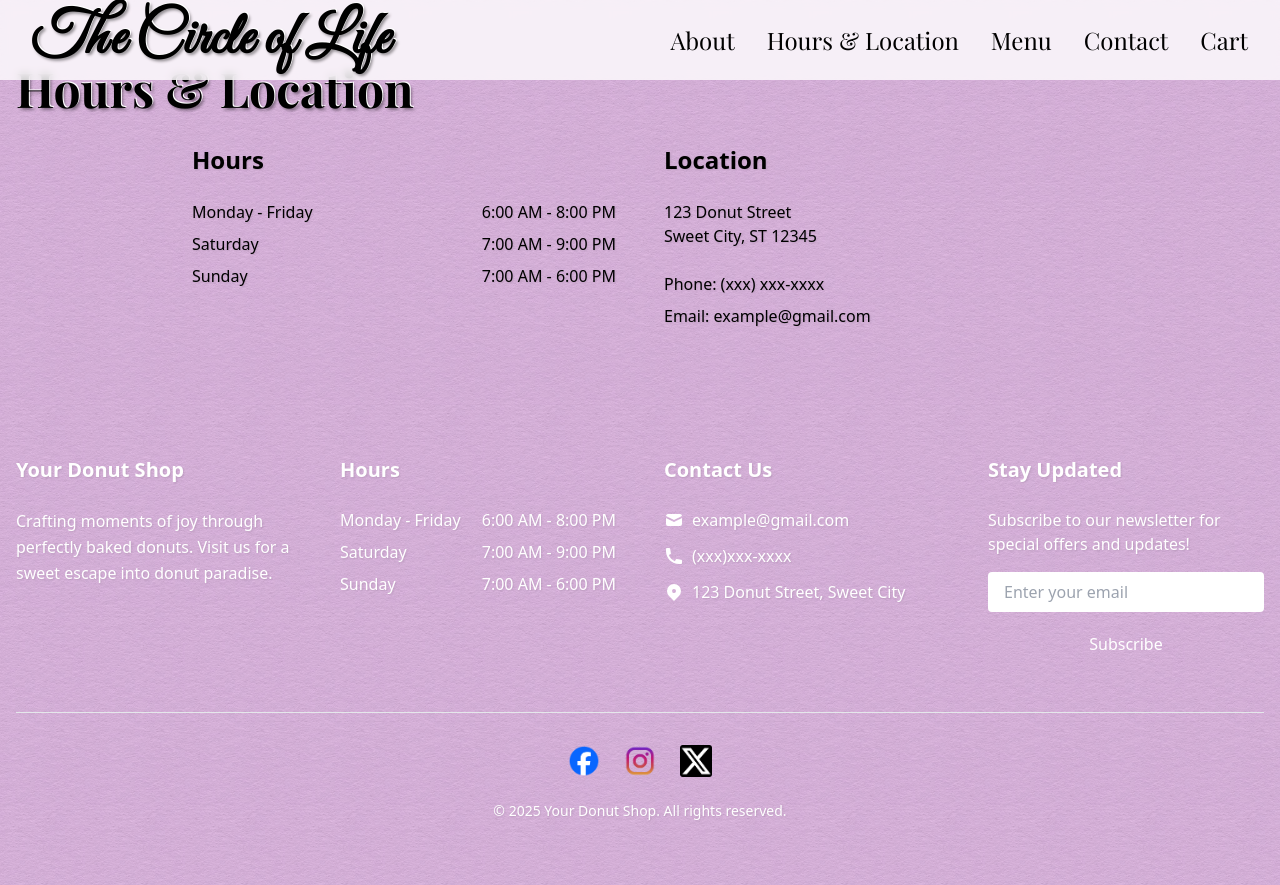
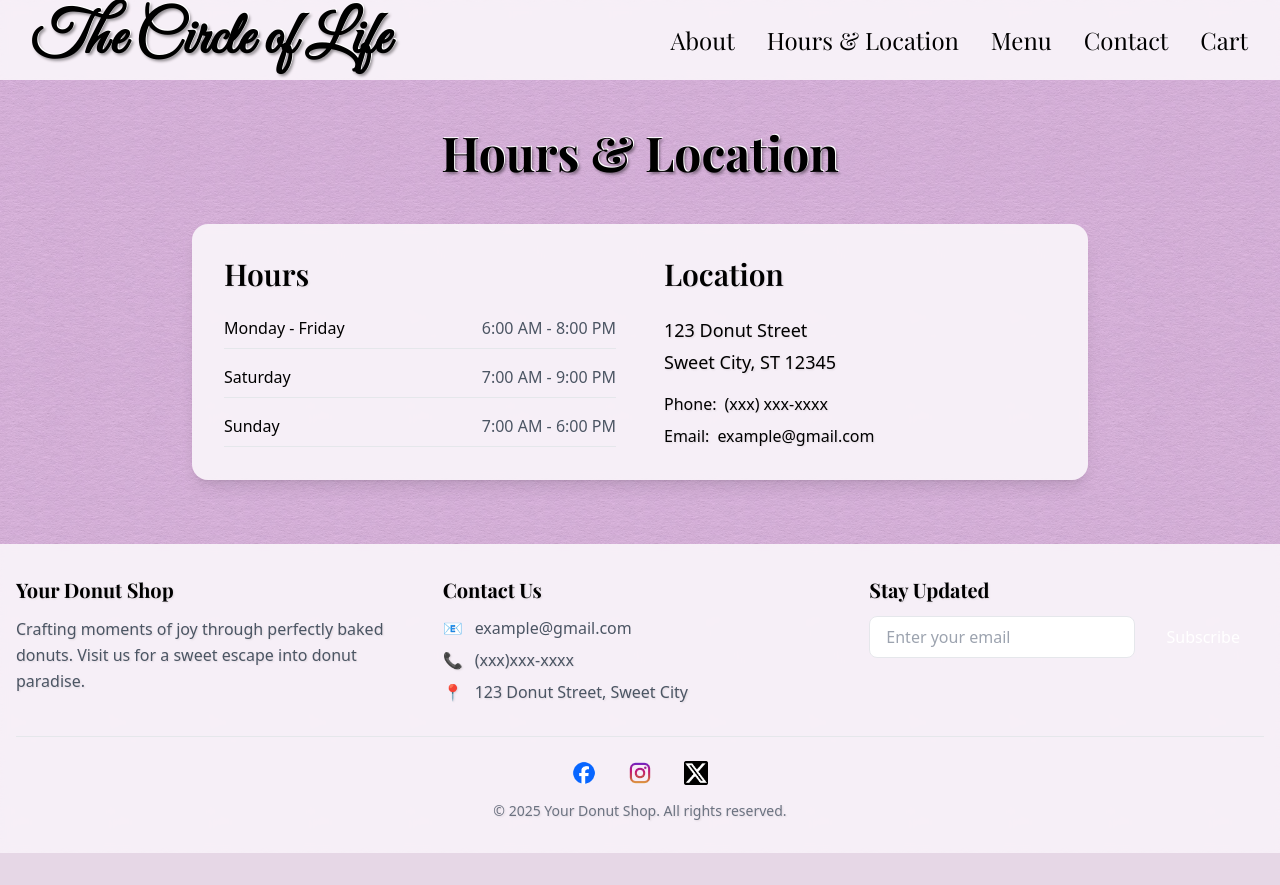
Before and after one commit to highopenended/circle-of-life, a React (Vite) app: page /hours-location in a window 1280 px wide. After the commit the page ends 853 px from the top, so only its background shows below. Built offline with nearby package versions, Linux system fonts and the light colour scheme.

Commit message:
Styling changes

```diff
--- a/src/components/layout/Footer.jsx
+++ b/src/components/layout/Footer.jsx
@@ -9,106 +9,75 @@ const Footer = () => {
 
   const handleSubmit = (e) => {
     e.preventDefault();
-    // TODO: Implement newsletter signup
     setEmail('');
   };
 
   return (
-    <footer className="bg-primary-800 text-white py-16">
+    <footer className="bg-white/80 backdrop-blur-sm py-8">
       <div className="container mx-auto px-4">
-        <div className="grid grid-cols-1 md:grid-cols-2 lg:grid-cols-4 gap-12 mb-12">
+        <div className="grid grid-cols-1 md:grid-cols-3 gap-8 mb-8">
           {/* About Section */}
-          <div className="space-y-4">
-            <h3 className="text-xl font-semibold mb-6">Your Donut Shop</h3>
-            <p className="text-primary-200 leading-relaxed">
+          <div>
+            <h3 className="text-xl font-playfair font-bold mb-3">Your Donut Shop</h3>
+            <p className="text-gray-600 leading-relaxed">
               Crafting moments of joy through perfectly baked donuts.
               Visit us for a sweet escape into donut paradise.
             </p>
           </div>
 
-          {/* Hours Section */}
-          <div className="space-y-4">
-            <h3 className="text-xl font-semibold mb-6">Hours</h3>
-            <div className="space-y-2 text-primary-200">
-              <p className="flex justify-between">
-                <span>Monday - Friday</span>
-                <span>6:00 AM - 8:00 PM</span>
+          {/* Contact Information */}
+          <div>
+            <h3 className="text-xl font-playfair font-bold mb-3">Contact Us</h3>
+            <div className="space-y-2">
+              <a href="mailto:example@gmail.com"
+                className="flex items-center gap-3 text-gray-600 hover:text-primary-600 transition-colors">
+                <span>📧</span>
+                example@gmail.com
+              </a>
+              <p className="flex items-center gap-3 text-gray-600">
+                <span>📞</span>
+                (xxx)xxx-xxxx
               </p>
-              <p className="flex justify-between">
-                <span>Saturday</span>
-                <span>7:00 AM - 9:00 PM</span>
-              </p>
-              <p className="flex justify-between">
-                <span>Sunday</span>
-                <span>7:00 AM - 6:00 PM</span>
-              </p>
-            </div>
-          </div>
-
-          {/* Contact Information */}
-          <div className="space-y-4">
-            <h3 className="text-xl font-semibold mb-6">Contact Us</h3>
-            <div className="space-y-3 text-primary-200">
-              <p className="flex items-center gap-2">
-                <svg className="w-5 h-5" fill="currentColor" viewBox="0 0 20 20">
-                  <path d="M2.003 5.884L10 9.882l7.997-3.998A2 2 0 0016 4H4a2 2 0 00-1.997 1.884z" />
-                  <path d="M18 8.118l-8 4-8-4V14a2 2 0 002 2h12a2 2 0 002-2V8.118z" />
-                </svg>
-                <a href="mailto:example@gmail.com"
-                   className="hover:text-white transition-colors duration-300">
-                  example@gmail.com
-                </a>
-              </p>
-              <p className="flex items-center gap-2">
-                <svg className="w-5 h-5" fill="currentColor" viewBox="0 0 20 20">
-                  <path d="M2 3a1 1 0 011-1h2.153a1 1 0 01.986.836l.74 4.435a1 1 0 01-.54 1.06l-1.548.773a11.037 11.037 0 006.105 6.105l.774-1.548a1 1 0 011.059-.54l4.435.74a1 1 0 01.836.986V17a1 1 0 01-1 1h-2C7.82 18 2 12.18 2 5V3z" />
-                </svg>
-                <span>(xxx)xxx-xxxx</span>
-              </p>
-              <p className="flex items-center gap-2">
-                <svg className="w-5 h-5" fill="currentColor" viewBox="0 0 20 20">
-                  <path fillRule="evenodd" d="M5.05 4.05a7 7 0 119.9 9.9L10 18.9l-4.95-4.95a7 7 0 010-9.9zM10 11a2 2 0 100-4 2 2 0 000 4z" clipRule="evenodd" />
-                </svg>
-                <span>123 Donut Street, Sweet City</span>
+              <p className="flex items-center gap-3 text-gray-600">
+                <span>📍</span>
+                123 Donut Street, Sweet City
               </p>
             </div>
           </div>
 
           {/* Newsletter Signup */}
-          <div className="space-y-4">
-            <h3 className="text-xl font-semibold mb-6">Stay Updated</h3>
-            <p className="text-primary-200 mb-4">
-              Subscribe to our newsletter for special offers and updates!
-            </p>
-            <form onSubmit={handleSubmit} className="space-y-3">
+          <div>
+            <h3 className="text-xl font-playfair font-bold mb-3">Stay Updated</h3>
+            <div className="flex gap-2">
               <input
                 type="email"
                 value={email}
                 onChange={(e) => setEmail(e.target.value)}
                 placeholder="Enter your email"
-                className="w-full px-4 py-2 bg-primary-700 text-white rounded focus:outline-none focus:ring-2 focus:ring-primary-200"
+                className="flex-1 px-4 py-2 rounded-lg border border-gray-200 focus:outline-none focus:border-primary-600 transition-colors"
                 required
               />
               <button
-                type="submit"
-                className="w-full px-4 py-2 bg-primary-200 text-primary-800 rounded hover:bg-primary-300 transition-colors duration-300"
+                onClick={handleSubmit}
+                className="bg-primary-600 text-white font-medium px-6 py-2 rounded-lg
+                  hover:bg-primary-700 transition-colors whitespace-nowrap text-base"
               >
                 Subscribe
               </button>
-            </form>
+            </div>
           </div>
         </div>
 
-        {/* Social Media Links */}
-        <div className="flex flex-col items-center border-t border-primary-700 pt-8">
-          <div className="flex gap-6 mb-6">
+        {/* Social Media Links & Copyright */}
+        <div className="flex flex-col items-center border-t border-gray-200 pt-6">
+          <div className="flex gap-8 mb-4">
             <a
               href="https://facebook.com"
               target="_blank"
               rel="noopener noreferrer"
               className="transform hover:scale-110 transition-transform duration-300"
             >
-              <img src={facebookLogo} alt="Facebook" className="w-8 h-8" />
+              <img src={facebookLogo} alt="Facebook" className="w-6 h-6" />
             </a>
             <a
               href="https://instagram.com"
@@ -116,7 +85,7 @@ const Footer = () => {
               rel="noopener noreferrer"
               className="transform hover:scale-110 transition-transform duration-300"
             >
-              <img src={instagramLogo} alt="Instagram" className="w-8 h-8" />
+              <img src={instagramLogo} alt="Instagram" className="w-6 h-6" />
             </a>
             <a
               href="https://twitter.com"
@@ -124,12 +93,11 @@ const Footer = () => {
               rel="noopener noreferrer"
               className="transform hover:scale-110 transition-transform duration-300"
             >
-              <img src={twitterLogo} alt="Twitter" className="w-8 h-8" />
+              <img src={twitterLogo} alt="Twitter" className="w-6 h-6" />
             </a>
           </div>
 
-          {/* Copyright */}
-          <p className="text-sm text-primary-200">
+          <p className="text-gray-500 text-sm text-center">
             &copy; {new Date().getFullYear()} Your Donut Shop. All rights reserved.
           </p>
         </div>
--- a/src/components/pages/HoursLocationPage.jsx
+++ b/src/components/pages/HoursLocationPage.jsx
@@ -1,42 +1,55 @@
+// eslint-disable-next-line no-unused-vars
 import React from 'react';
 import SectionTitle from '../common/SectionTitle';
 
 const HoursLocationPage = () => {
   return (
-    <div className="container mx-auto px-4 py-16">
+    <div className="pt-32 pb-16 px-4 text-center">
       <SectionTitle>Hours & Location</SectionTitle>
 
-      <div className="grid md:grid-cols-2 gap-12 max-w-4xl mx-auto">
+      <div className="grid md:grid-cols-2 gap-12 max-w-4xl mx-auto mt-12 bg-white/80 backdrop-blur-sm rounded-2xl p-8 shadow-lg text-left">
         {/* Hours Section */}
         <div className="space-y-6">
-          <h3 className="text-2xl font-semibold mb-4">Hours</h3>
-          <div className="space-y-2">
-            <p className="flex justify-between">
-              <span>Monday - Friday</span>
-              <span>6:00 AM - 8:00 PM</span>
-            </p>
-            <p className="flex justify-between">
-              <span>Saturday</span>
-              <span>7:00 AM - 9:00 PM</span>
-            </p>
-            <p className="flex justify-between">
-              <span>Sunday</span>
-              <span>7:00 AM - 6:00 PM</span>
-            </p>
+          <h3 className="text-3xl font-playfair font-semibold mb-6 text-primary-600">Hours</h3>
+          <div className="space-y-4">
+            <div className="flex justify-between items-center border-b border-gray-200 pb-2">
+              <span className="font-medium">Monday - Friday</span>
+              <span className="text-gray-600">6:00 AM - 8:00 PM</span>
+            </div>
+            <div className="flex justify-between items-center border-b border-gray-200 pb-2">
+              <span className="font-medium">Saturday</span>
+              <span className="text-gray-600">7:00 AM - 9:00 PM</span>
+            </div>
+            <div className="flex justify-between items-center border-b border-gray-200 pb-2">
+              <span className="font-medium">Sunday</span>
+              <span className="text-gray-600">7:00 AM - 6:00 PM</span>
+            </div>
           </div>
         </div>
 
         {/* Location Section */}
         <div className="space-y-6">
-          <h3 className="text-2xl font-semibold mb-4">Location</h3>
-          <address className="not-italic">
-            <p>123 Donut Street</p>
-            <p>Sweet City, ST 12345</p>
+          <h3 className="text-3xl font-playfair font-semibold mb-6 text-primary-600">Location</h3>
+          <address className="not-italic space-y-4">
+            <div className="text-lg">
+              <p className="mb-1">123 Donut Street</p>
+              <p>Sweet City, ST 12345</p>
+            </div>
+            <div className="mt-6 space-y-2">
+              <p className="flex items-center gap-2">
+                <span className="font-medium">Phone:</span>
+                <a href="tel:(xxx)xxx-xxxx" className="text-primary-600 hover:text-primary-700 transition-colors">
+                  (xxx) xxx-xxxx
+                </a>
+              </p>
+              <p className="flex items-center gap-2">
+                <span className="font-medium">Email:</span>
+                <a href="mailto:example@gmail.com" className="text-primary-600 hover:text-primary-700 transition-colors">
+                  example@gmail.com
+                </a>
+              </p>
+            </div>
           </address>
-          <div className="mt-4">
-            <p className="mb-2">Phone: (xxx) xxx-xxxx</p>
-            <p>Email: example@gmail.com</p>
-          </div>
         </div>
       </div>
     </div>
--- a/src/components/sections/HeroSection.jsx
+++ b/src/components/sections/HeroSection.jsx
@@ -35,7 +35,7 @@ const HeroSection = () => {
       </div>
 
       {/* Right Side Images with Improved Masking */}
-      <div className="absolute right-0 top-0 h-full w-[40%] z-10">
+      <div className="absolute right-0 top-0 h-full w-[40%] z-10 opacity-0 lg:opacity-100 transition-opacity duration-300">
         {/* Top Right Image Container */}
         <div
           className="absolute right-0 top-0 h-1/2 w-full max-w-[600px]"
```
Also changed, not shown: src/components/layout/Header.jsx (+18 -18 lines).
